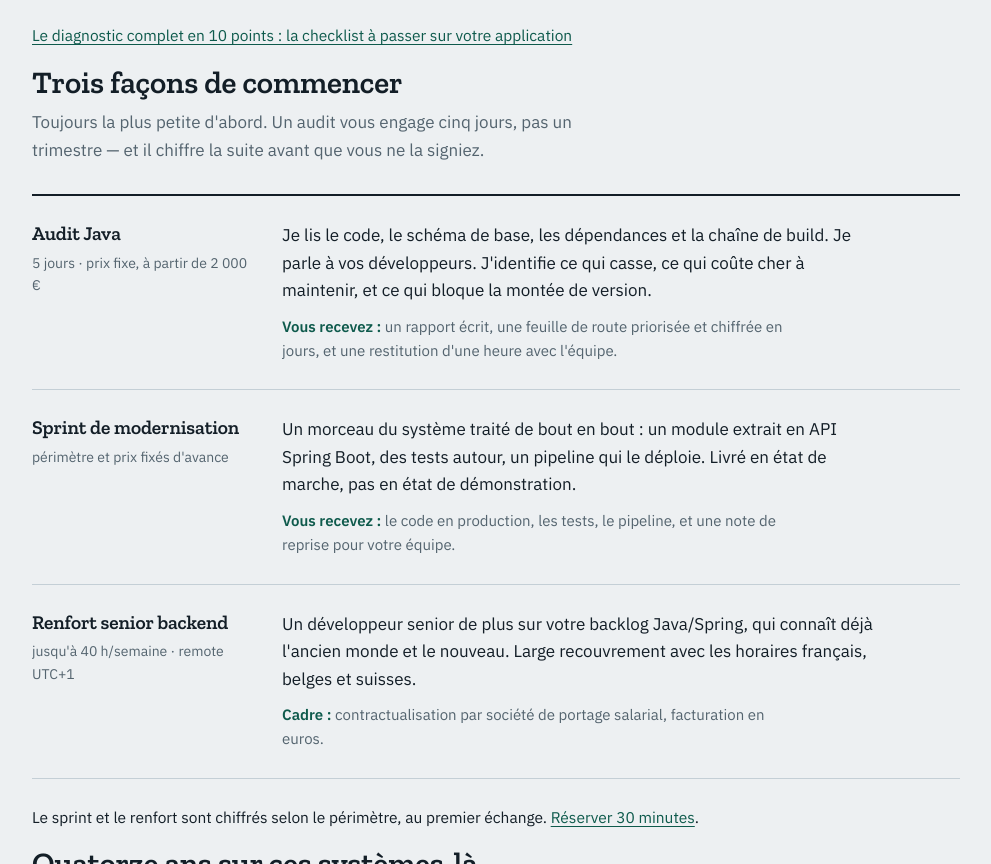
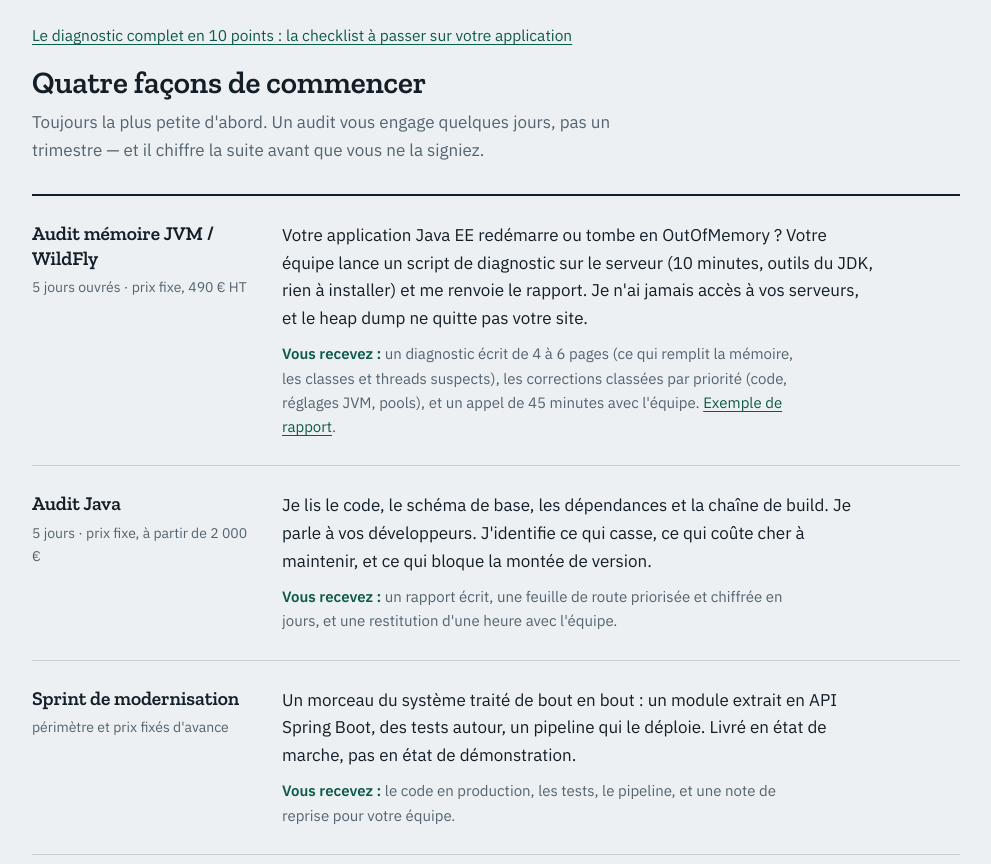
Before and after one commit to rhorba/rhorba.github.io, a plain HTML site: page index.html in a window 1280 px wide. Shown: the part 1469-2333 px from the top of the page, without its empty margins (144-1135 px from the left). Drawn offline with nearby package versions, Linux system fonts and the light colour scheme.

Commit message:
Add the JVM / WildFly memory audit (490 € HT) as the first offer
Co-Authored-By: Claude Opus 5.5 <noreply@anthropic.com>

```diff
--- a/index.html
+++ b/index.html
@@ -65,10 +65,21 @@
 </section>
 
 <section class="wrap">
-  <h2>Trois façons de commencer</h2>
-  <p class="intro">Toujours la plus petite d'abord. Un audit vous engage cinq jours, pas un trimestre — et il chiffre la suite avant que vous ne la signiez.</p>
+  <h2>Quatre façons de commencer</h2>
+  <p class="intro">Toujours la plus petite d'abord. Un audit vous engage quelques jours, pas un trimestre — et il chiffre la suite avant que vous ne la signiez.</p>
 
   <div class="offres">
+    <article class="offre">
+      <div>
+        <h3>Audit mémoire JVM / WildFly</h3>
+        <p class="quoi">5 jours ouvrés · prix fixe, 490 € HT</p>
+      </div>
+      <div>
+        <p>Votre application Java EE redémarre ou tombe en OutOfMemory&nbsp;? Votre équipe lance un script de diagnostic sur le serveur (10 minutes, outils du JDK, rien à installer) et me renvoie le rapport. Je n'ai jamais accès à vos serveurs, et le heap dump ne quitte pas votre site.</p>
+        <p class="livrables"><b>Vous recevez&nbsp;:</b> un diagnostic écrit de 4 à 6 pages (ce qui remplit la mémoire, les classes et threads suspects), les corrections classées par priorité (code, réglages JVM, pools), et un appel de 45 minutes avec l'équipe. <a href="https://github.com/rhorba/java-mem-doctor">Exemple de rapport</a>.</p>
+      </div>
+    </article>
+
     <article class="offre">
       <div>
         <h3>Audit Java</h3>
```
